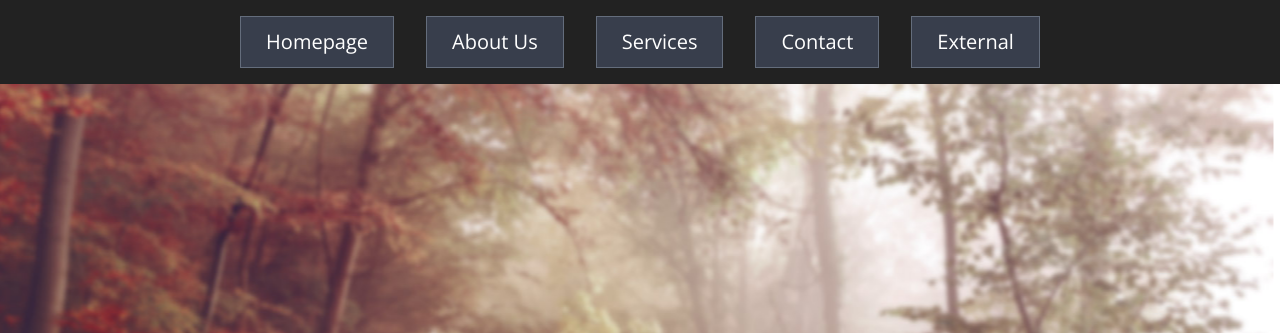
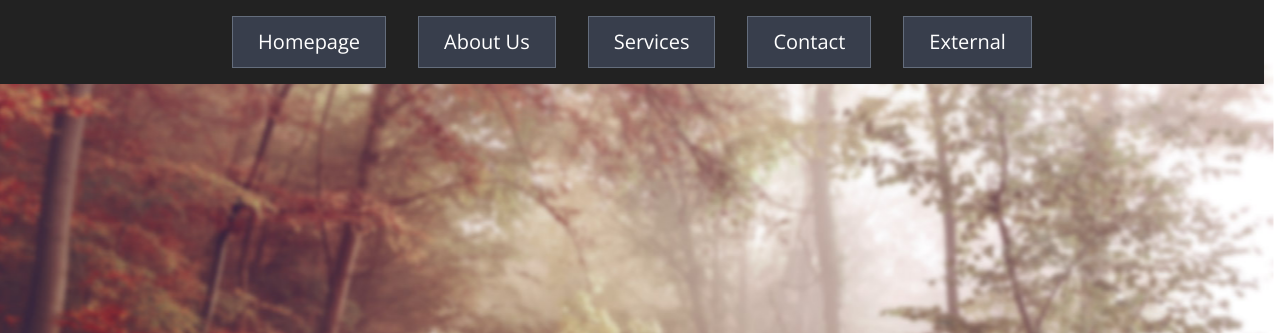
Before and after one commit to mnichols08/chingu-tier-i-project, a website: page index.html in a window 1280 px wide. Shown: the top 333 px of the page. Drawn offline with nearby package versions, Linux system fonts and the light colour scheme; files that its build step writes are made by us from their sources.

Commit message:
Update nav.less

```diff
--- a/less/nav.less
+++ b/less/nav.less
@@ -92,16 +92,8 @@ nav {
 }
 nav {
   background-color: #222;
-  width: calc(100vw);
+  width: calc(100vw - 1em);
   position: fixed;
-  // z-index: 1021;
-  // min-height: 50px;
-  // margin-bottom: 20px;
-  // border: 1px solid transparent;
-  // display: flex;
-   // transform: translate(-50%, -50%);
-  // top: 6em;
-  // right:30%;
   @media (max-width: 767px){
  label.fa.fa-bars.icon{
     position: fixed;
```
